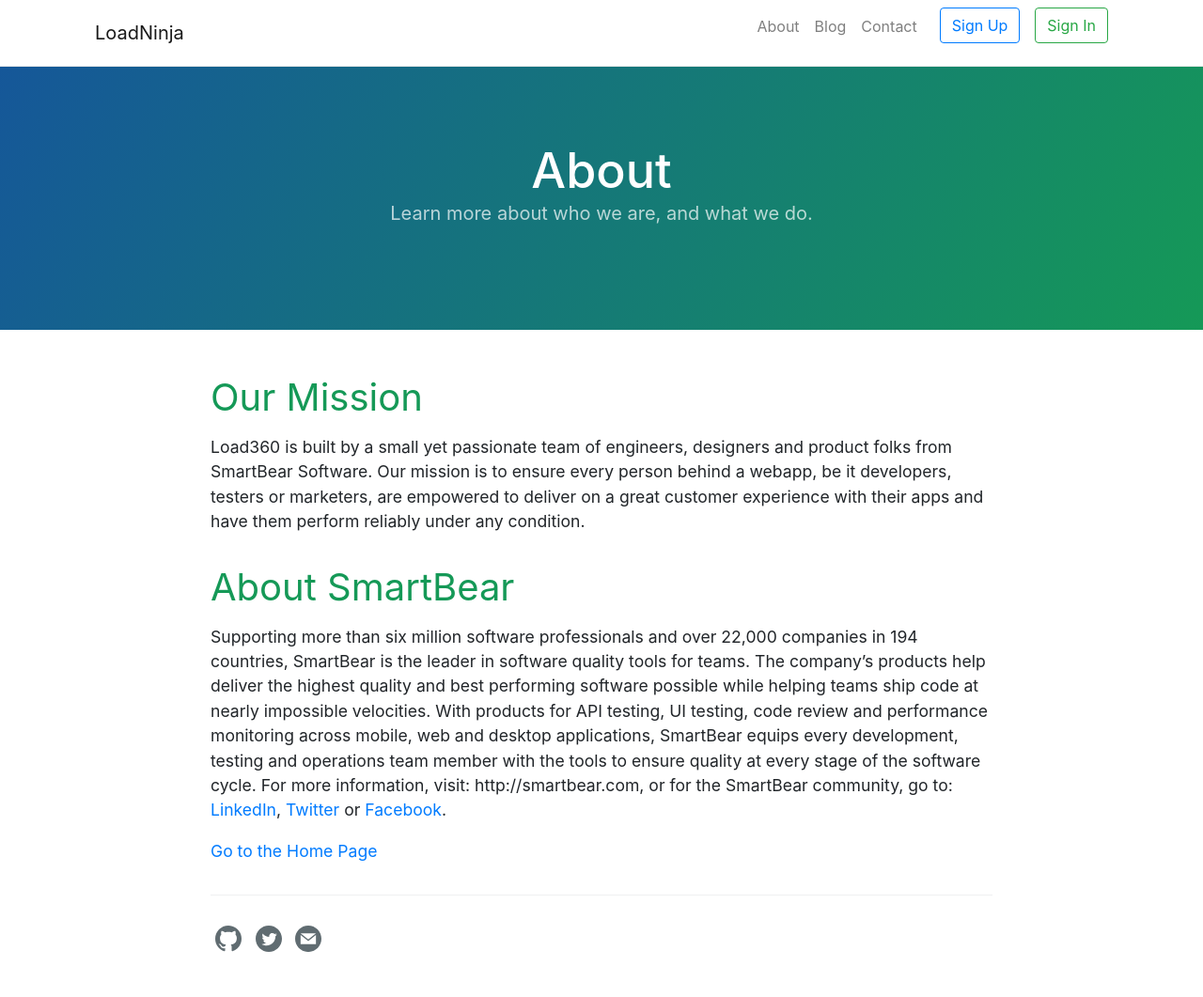
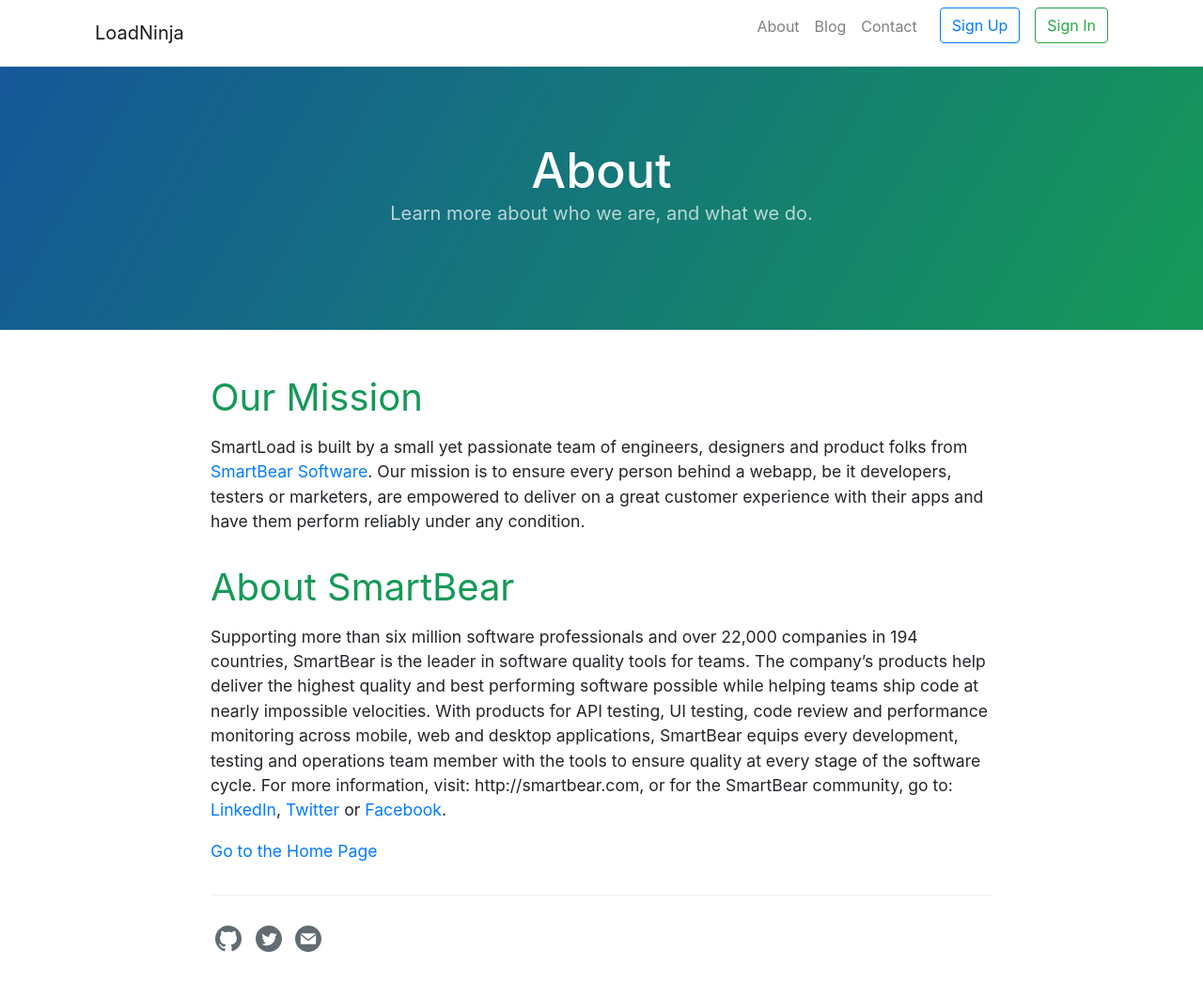
Before and after one commit to kesh92/keshinpoint, a Jekyll site: the page built from about.md, in a window 1280 px wide. Shown: the whole page at 94% size. Built offline with Jekyll 4.4.1, drawn with Linux system fonts in a browser that asks for light colours.

Commit message:
modified more content

```diff
--- a/_layouts/default.html
+++ b/_layouts/default.html
@@ -7,6 +7,7 @@
     <meta http-equiv="X-UA-Compatible" content="IE=edge,chrome=1">
     <meta name="viewport" content="width=device-width, initial-scale=1, maximum-scale=1">
     <meta name="theme-color" content="#157878">
+    <link rel="shortcut icon" type="image/x-icon" href="favicon.ico">
 
 
     {% if page.title %}
--- a/about.md
+++ b/about.md
@@ -6,7 +6,7 @@
 ---
 
 # Our Mission
-Load360 is built by a small yet passionate team of engineers, designers and product folks from SmartBear Software. Our mission is to ensure every person behind a webapp, be it developers, testers or marketers, are empowered to  deliver on a great customer experience with their apps and have them perform reliably under any condition.
+SmartLoad is built by a small yet passionate team of engineers, designers and product folks from [SmartBear Software](http://smartbear.com). Our mission is to ensure every person behind a webapp, be it developers, testers or marketers, are empowered to  deliver on a great customer experience with their apps and have them perform reliably under any condition.
 
 # About SmartBear
 Supporting more than six million software professionals and over 22,000 companies in 194 countries, SmartBear is the leader in software quality tools for teams. The company’s products help deliver the highest quality and best performing software possible while helping teams ship code at nearly impossible velocities. With products for API testing, UI testing, code review and performance monitoring across mobile, web and desktop applications, SmartBear equips every development, testing and operations team member with the tools to ensure quality at every stage of the software cycle. For more information, visit: http://smartbear.com, or for the SmartBear community, go to: [LinkedIn](https://www.linkedin.com/company/smartbear-software), [Twitter](http://twitter.com/smartbear) or [Facebook](https://www.facebook.com/smartbear).
```
Also changed, not shown: 8 other files.
